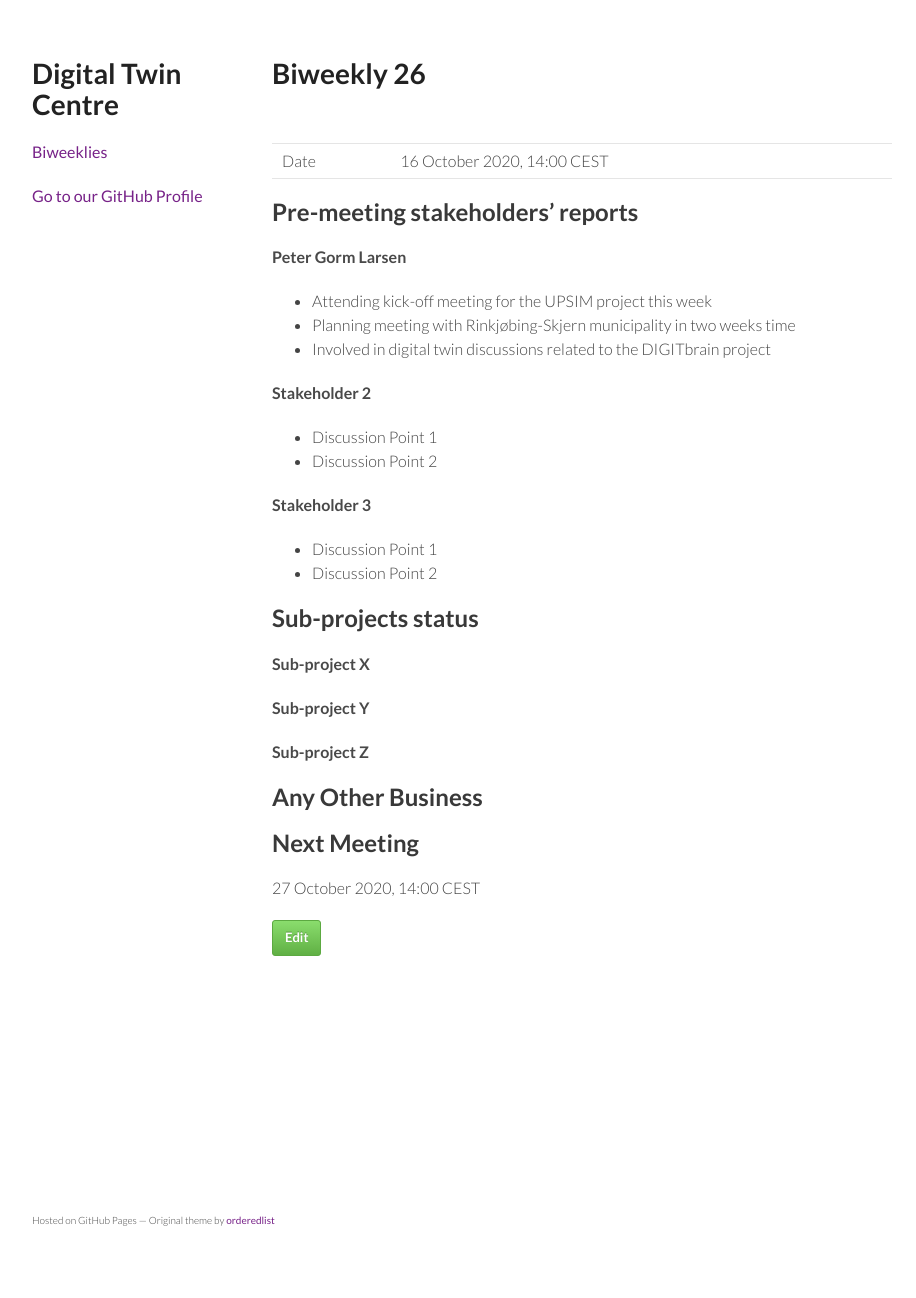
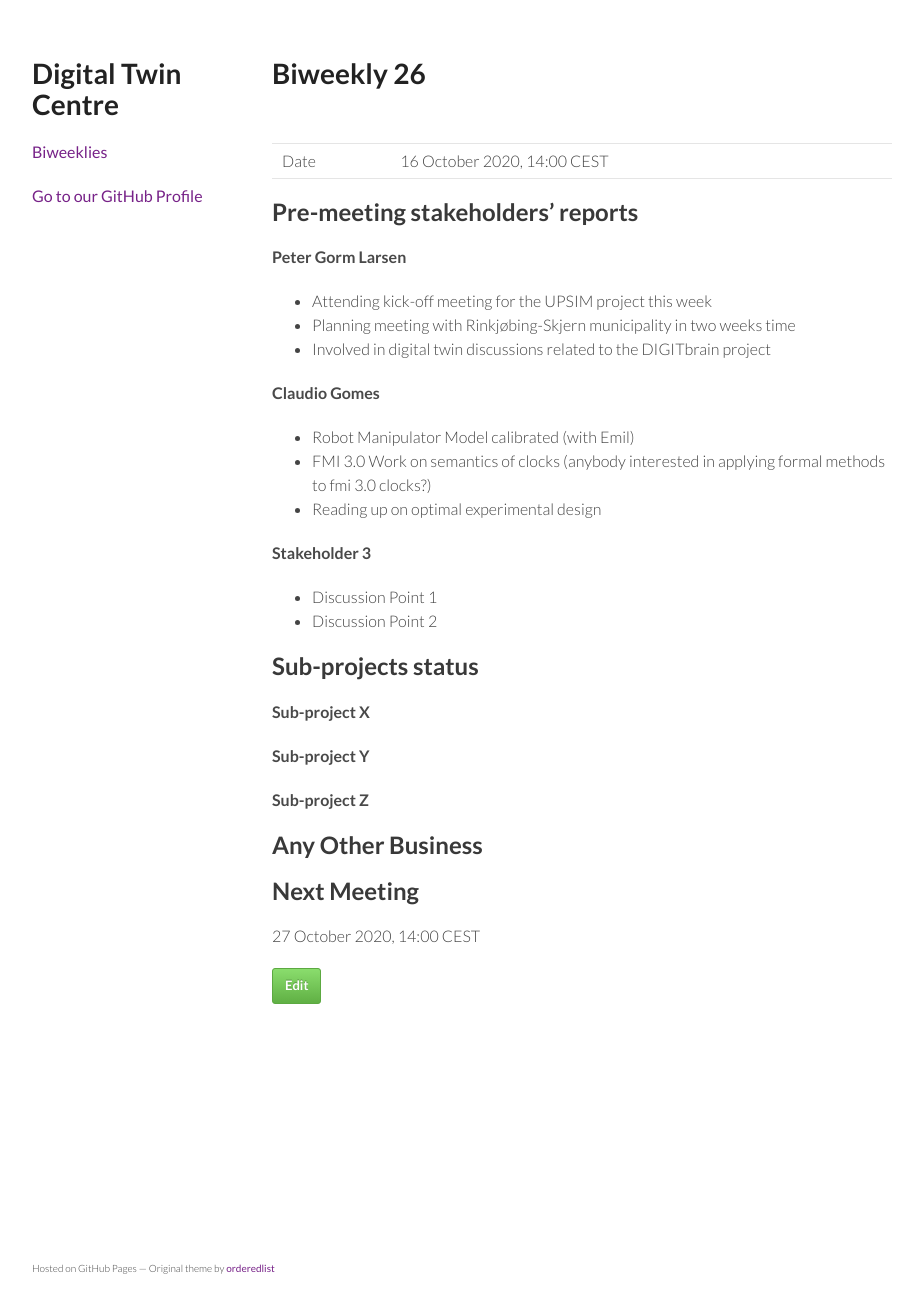
Before and after one commit to digitaltwincentre/digitaltwincentre.github.io, a Jekyll site: the page built from _biweeklies/Biweekly-26.md, in a window 1280 px wide. Shown: the whole page, without its empty margins (178-1094 px from the left). Built offline with Jekyll 4.4.1, drawn with Linux system fonts in a browser that asks for light colours; nearby versions of some CDN libraries; before the commit the page ends 1250 px from its top, so only the background shows below that.

Commit message:
Update Biweekly-26.md

```diff
--- a/_biweeklies/Biweekly-26.md
+++ b/_biweeklies/Biweekly-26.md
@@ -25,9 +25,10 @@ date: 16 October 2020, 1400 CEST
 * Planning meeting with Rinkjøbing-Skjern municipality in two weeks time
 * Involved in digital twin discussions related to the DIGITbrain project
 
-#### Stakeholder 2
-* Discussion Point 1
-* Discussion Point 2
+#### Claudio Gomes
+* Robot Manipulator Model calibrated (with Emil)
+* FMI 3.0 Work on semantics of clocks (anybody interested in applying formal methods to fmi 3.0 clocks?)
+* Reading up on optimal experimental design
 
 #### Stakeholder 3
 * Discussion Point 1
```
